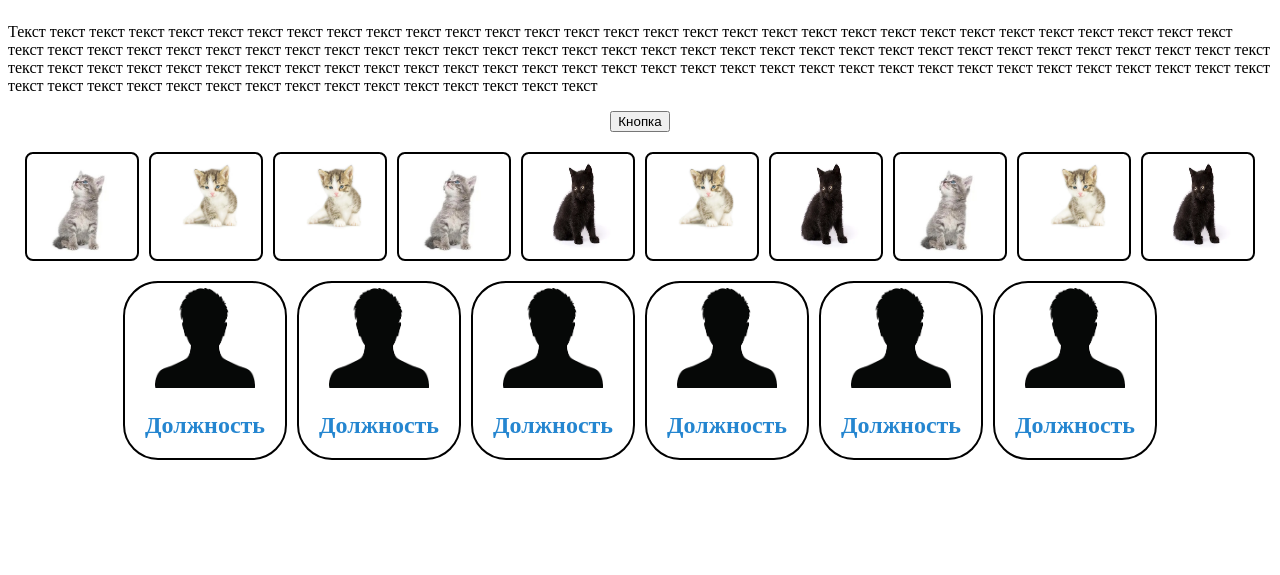
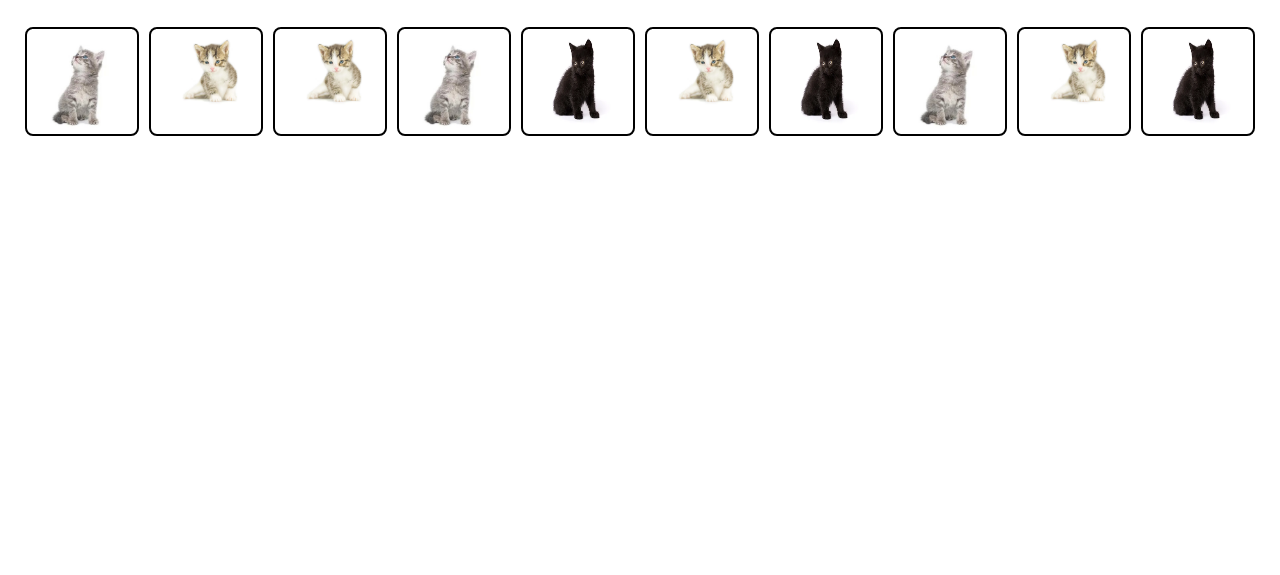
Before and after one commit to Nik0St9/lab2, a plain HTML site: page flex.html in a window 1280 px wide. Shown: the part 225-800 px from the top of the page. Drawn offline with Linux system fonts and the light colour scheme.

Commit message:
Взял страницу с прошлого блока, убрал лишнее

```diff
--- a/flex.html
+++ b/flex.html
@@ -38,16 +38,6 @@
 
     <main>
         <h1>Главная часть</h1>
-        <p>
-            Текст текст текст текст текст текст текст текст текст текст текст текст текст текст текст текст текст текст
-            текст текст текст текст текст текст текст текст текст текст текст текст текст текст текст текст текст текст
-            текст текст текст текст текст текст текст текст текст текст текст текст текст текст текст текст текст текст
-            текст текст текст текст текст текст текст текст текст текст текст текст текст текст текст текст текст текст
-            текст текст текст текст текст текст текст текст текст текст текст текст текст текст текст текст текст текст
-            текст текст текст текст текст текст текст текст текст текст текст текст текст текст текст текст текст текст
-            текст текст
-        </p>
-        <input type="button" value="Кнопка">
     </main>
 
     <div class="cards">
@@ -82,45 +72,6 @@
             <img src="photos/cats/cat3.jpeg" alt="It's a Cat!" class="cardImage">
         </div>
     </div>
-
-    <div class="cards">
-        <a href="" class="stuff">
-            <div>
-                <img src="photos/profile.png" alt="Человек(наверно)" class="profileImage">
-                <h2>Должность</h2>
-            </div>
-        </a>
-        <a href="" class="stuff">
-            <div>
-                <img src="photos/profile.png" alt="Человек(наверно)" class="profileImage">
-                <h2>Должность</h2>
-            </div>
-        </a>
-        <a href="" class="stuff">
-            <div>
-                <img src="photos/profile.png" alt="Человек(наверно)" class="profileImage">
-                <h2>Должность</h2>
-            </div>
-        </a>
-        <a href="" class="stuff">
-            <div>
-                <img src="photos/profile.png" alt="Человек(наверно)" class="profileImage">
-                <h2>Должность</h2>
-            </div>
-        </a>
-        <a href="" class="stuff">
-            <div>
-                <img src="photos/profile.png" alt="Человек(наверно)" class="profileImage">
-                <h2>Должность</h2>
-            </div>
-        </a>
-        <a href="" class="stuff">
-            <div>
-                <img src="photos/profile.png" alt="Человек(наверно)" class="profileImage">
-                <h2>Должность</h2>
-            </div>
-        </a>
-    </div>
 </body>
 
 </html>
--- a/styles.css
+++ b/styles.css
@@ -47,10 +47,18 @@ header {
             height: 30px;
 
             font-size: larger;
+
+            border-radius: 18px;
+        }
+
+        .login:hover{
+            cursor: pointer;
+            background-color: rgb(147, 199, 245);
         }
     }
 
 }
+
 
 main {
     display: flex;
@@ -92,32 +100,4 @@ main {
             height: 100px;
         }
     }
-
-    .stuff {
-        width: 150px;
-        height: 150px;
-
-        padding: 5px 5px 20px 5px;
-
-        border: 2px solid black;
-        border-radius: 35px;
-
-        display: inline-block;
-        position: relative;
-
-        text-align: center;
-
-        .profileImage {
-            width: 100px;
-            height: 100px;
-        }
-
-    }
-
-    .stuff:hover {
-        color: rgb(49, 210, 255);
-        background-color: rgba(73, 78, 82, 0.49);
-        transition: 0.15s ease;
-    }
-
 }
```
Also changed, not shown: photos/profile.png (deleted), 1 other file.
